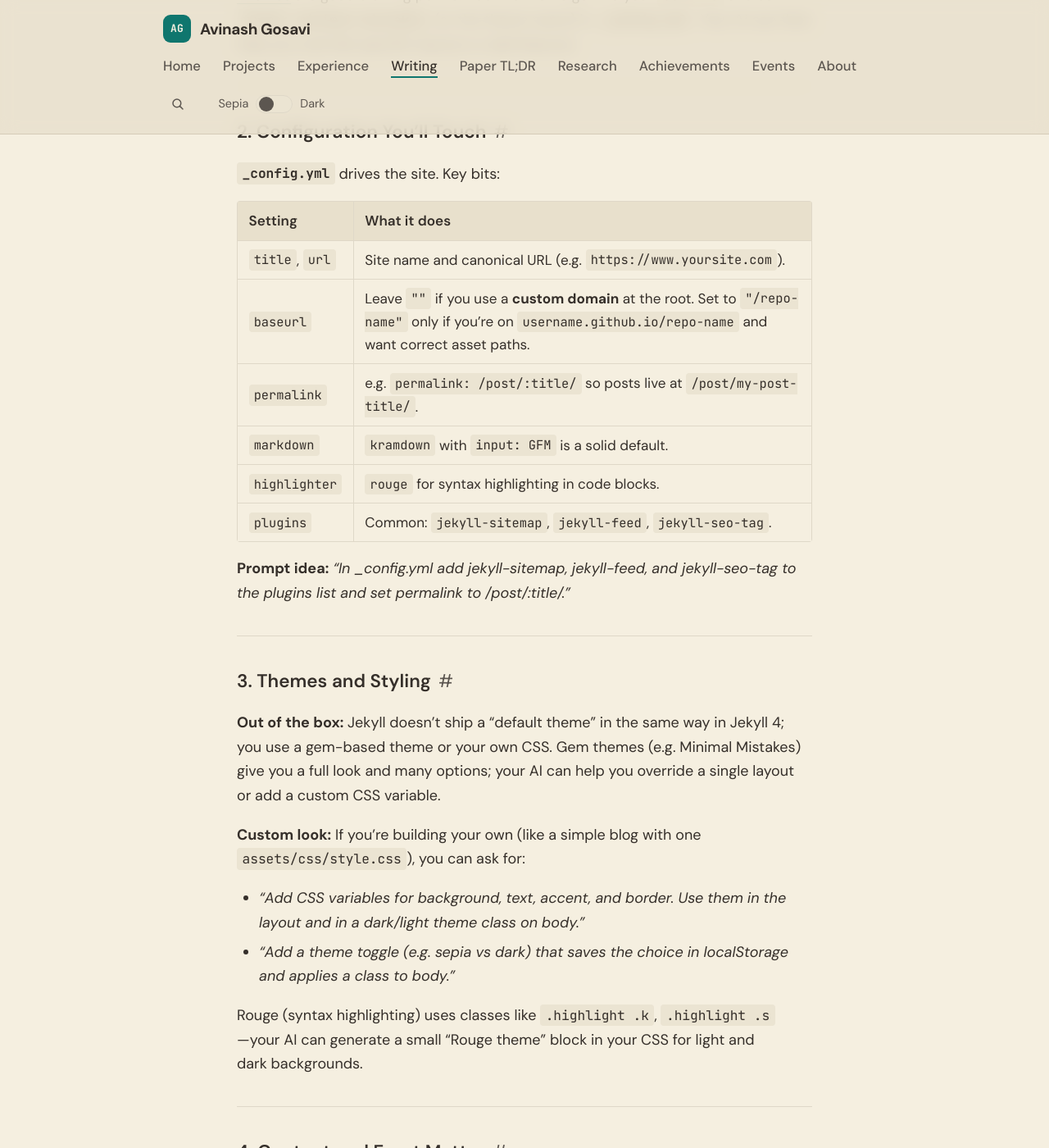
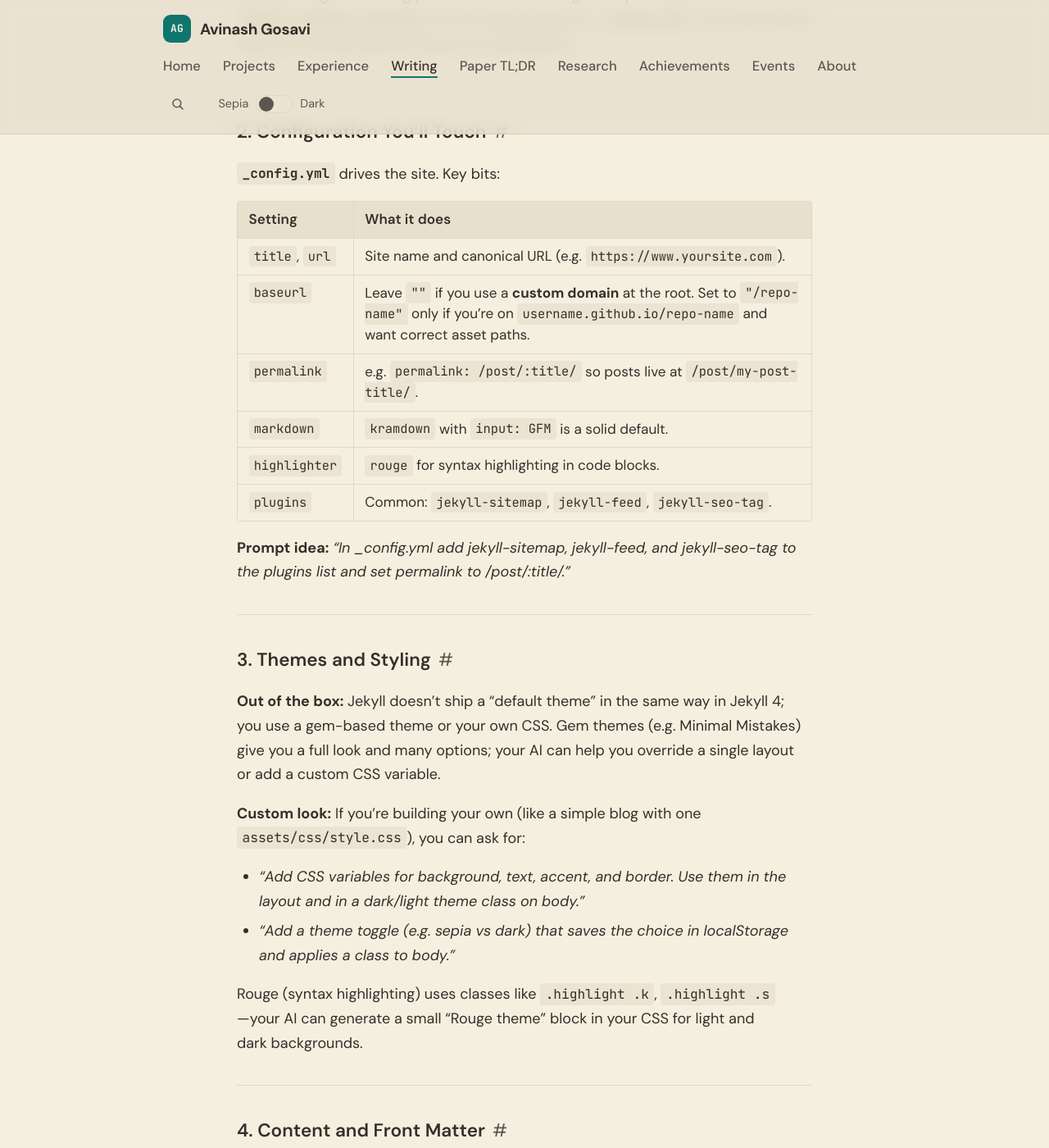
Before and after one commit to aag1091-alt/avinashgosavi.com, a Jekyll site: the page built from _posts/2026-02-21-building-your-website-with-jekyll-and-github-pages.md, in a window 1280 px wide and 1400 px high, scrolled down 1381 px. Shown: the whole window at 82% size. Built offline with Jekyll 4.4.1, drawn with Linux system fonts in a browser that asks for light colours.

Commit message:
Post tables: top-aligned cells, tabular numbers
Co-Authored-By: Claude <noreply@anthropic.com>

```diff
--- a/_data/changelog.yml
+++ b/_data/changelog.yml
@@ -1,5 +1,9 @@
 # Public changelog shown on /changelog and (latest 3) on the homepage.
 # Newest first. desk: Writing | Design | Engineering
+- date: 2026-10-25
+  desk: Design
+  text: Tables in posts now line every cell up at the top of its row, so a short row label sits next to the first line of a long cell, and numbers line up digit for digit.
+  link: /post/codex-skills-baking-your-workflow-into-the-tool/
 - date: 2026-10-25
   desk: Design
   text: The search boxes now have a theme-colored cursor and a clear (×) button that matches the sepia and dark themes instead of the browser's default grey one.
--- a/assets/css/style.css
+++ b/assets/css/style.css
@@ -1055,14 +1055,22 @@ input:focus-visible {
   border-collapse: collapse;
   margin: 1rem 0;
   font-size: 0.95rem;
-}
-
+  line-height: 1.5;
+  /* figures like "~15ms" / "~0.3ms" line up digit-for-digit down a column */
+  font-variant-numeric: tabular-nums;
+}
+
+/* Cells start at the top: with the browser default (middle) a short row label
+   floated halfway down next to a wrapped multi-line cell, so a row's first
+   lines didn't share a baseline. Header cells sit on the bottom edge. */
 .post-content th,
 .post-content td {
   padding: 0.5rem 0.75rem;
   text-align: left;
+  vertical-align: top;
   border: 1px solid var(--border);
 }
+.post-content thead th { vertical-align: bottom; }
 
 .post-content th {
   background: var(--surface);
```
